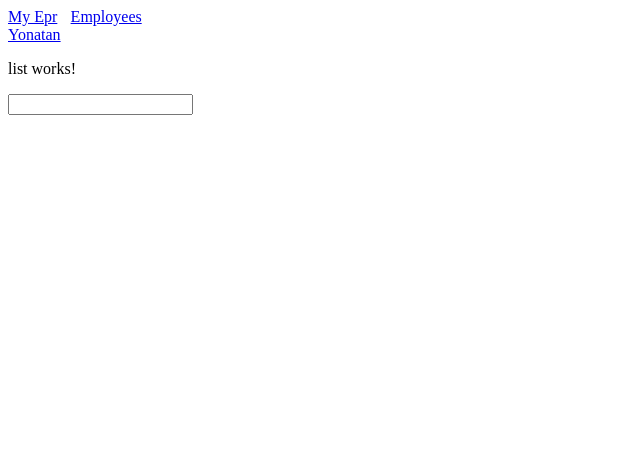
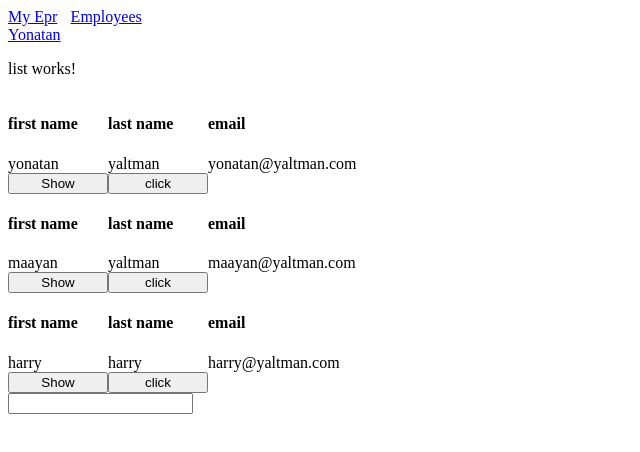
Before and after one commit to urir-dev/epr-angular-sand-box, an Angular app: page /list in a window 1280 px wide. Shown: the top 452 px of the page, without its empty margins (0-640 px from the left). Built offline with nearby package versions, Linux system fonts and the light colour scheme.

Commit message:
input output

```diff
--- /dev/null
+++ b/src/lesson3/employee/employee.component.html
@@ -0,0 +1,40 @@
+<div class="employee">
+
+    <div class="field">
+
+        <h4>
+            {{title.firstname}}
+
+        </h4>
+        <div>
+            {{employee?.firstname}}
+        </div>
+
+    </div>
+    <div class="field">
+        <h4>
+
+            {{title.lastname}}
+        </h4>
+        <div>
+            {{employee?.lastname}}
+        </div>
+
+    </div>
+    <div class="field">
+        <h4>
+
+            {{title.email}}
+        </h4>
+        <div>
+            {{employee?.email}}
+        </div>
+
+    </div>
+    <button (click)="onClick()">
+        {{btn.show}}
+    </button>
+    <button (click)="print($event)">
+        click
+    </button>
+</div>
--- /dev/null
+++ b/src/lesson3/employee/employee.component.scss
@@ -0,0 +1,4 @@
+.employee {
+    display: grid;
+    grid-template-columns: repeat(3, 100px);
+}
--- /dev/null
+++ b/src/lesson3/employee/employee.component.ts
@@ -0,0 +1,36 @@
+import { Component, OnInit, Input, Output, EventEmitter } from '@angular/core';
+import { IEmployee } from './employee.model';
+
+@Component({
+  selector: 'app-employee',
+  templateUrl: './employee.component.html',
+  styleUrls: ['./employee.component.scss']
+})
+export class EmployeeComponent implements OnInit {
+  // employee: IEmployee; <== old
+  title = {
+    firstname: 'first name',
+    lastname: 'last name',
+    email: 'email',
+  };
+  btn = {
+    show: 'Show'
+  }
+  @Input() employee: IEmployee;
+  @Output() edit = new EventEmitter<IEmployee>();
+  constructor() { }
+
+  ngOnInit() {
+    console.log(
+      'Hello Employee',
+      this.employee.firstname);
+  }
+  onClick() {
+    this.edit.emit(this.employee);
+  }
+
+  print(e) {
+    console.log(e);
+
+  }
+}
--- /dev/null
+++ b/src/lesson3/employee/employee.model.ts
@@ -0,0 +1,6 @@
+export interface IEmployee {
+    id: number;
+    firstname: string;
+    lastname: string;
+    email: string;
+}
--- a/src/lesson3/home/home.component.html
+++ b/src/lesson3/home/home.component.html
@@ -1 +1,2 @@
 <h2>{{title.title}}</h2>
+<app-employee></app-employee>
--- a/src/lesson3/home/home.component.ts
+++ b/src/lesson3/home/home.component.ts
@@ -1,17 +1,33 @@
-import { Component, OnInit } from '@angular/core';
+import { Component, OnInit, OnDestroy, AfterViewInit } from '@angular/core';
 
 @Component({
   selector: 'app-home',
   templateUrl: './home.component.html',
   styleUrls: ['./home.component.scss']
 })
-export class HomeComponent implements OnInit {
+export class HomeComponent implements OnInit, OnDestroy, AfterViewInit {
   title = {
     title: 'Lesson 3'
   };
-  constructor() { }
+  constructor() {
+    console.log('CONSTRUCTOR');
+
+  }
+
 
   ngOnInit() {
+    console.log('NG ON INIT');
+
+  }
+  ngAfterViewInit(): void {
+    console.log('NG ON AFTER VIEW INIT');
+
+  }
+
+
+  ngOnDestroy(): void {
+    console.log('Bey Bey Home');
+
   }
 
 }
--- a/src/lesson3/lesson3.module.ts
+++ b/src/lesson3/lesson3.module.ts
@@ -2,10 +2,14 @@ import { NgModule } from '@angular/core';
 import { HomeComponent } from './home/home.component';
 import { Lesson3RoutingModule } from './lesson3-routing.module';
 import { ListComponent } from './list/list.component';
+import { EmployeeComponent } from './employee/employee.component';
+import { CommonModule } from '@angular/common';
 
 @NgModule({
-    declarations: [HomeComponent, ListComponent],
-    imports: [Lesson3RoutingModule],
+    declarations: [HomeComponent, ListComponent, EmployeeComponent],
+    imports: [
+        CommonModule,
+        Lesson3RoutingModule],
     providers: []
 })
 export class Lesson3Module { }
--- a/src/lesson3/list/list.component.html
+++ b/src/lesson3/list/list.component.html
@@ -1 +1,4 @@
 <p>list works!</p>
+<app-employee *ngFor="let item of employees" [employee]="item" (edit)="onEmployeeEdit($event)">
+
+</app-employee>
--- a/src/lesson3/list/list.component.ts
+++ b/src/lesson3/list/list.component.ts
@@ -1,15 +1,44 @@
-import { Component, OnInit } from '@angular/core';
+import { Component, OnInit, OnDestroy } from '@angular/core';
+import { IEmployee } from '../employee/employee.model';
 
 @Component({
   selector: 'app-list',
   templateUrl: './list.component.html',
   styleUrls: ['./list.component.scss']
 })
-export class ListComponent implements OnInit {
+export class ListComponent implements OnInit, OnDestroy {
+  employees: IEmployee[] = [
+    {
+      id: 0,
+      email: 'yonatan@yaltman.com',
+      firstname: 'yonatan',
+      lastname: 'yaltman',
+    },
+    {
+      id: 1,
+      email: 'maayan@yaltman.com',
+      firstname: 'maayan',
+      lastname: 'yaltman',
+    },
+    {
+      id: 2,
+      email: 'harry@yaltman.com',
+      firstname: 'harry',
+      lastname: 'harry',
+    },
+  ];
+  constructor() {
+    console.log('List Break😂');
 
-  constructor() { }
+  }
+  onEmployeeEdit(employee: IEmployee) {
+    console.log('edit', employee);
 
+  }
   ngOnInit() {
   }
 
+  ngOnDestroy() {
+
+  }
 }
```
Also changed, not shown: 1 other file (tests, documents, lock files or other folders).
